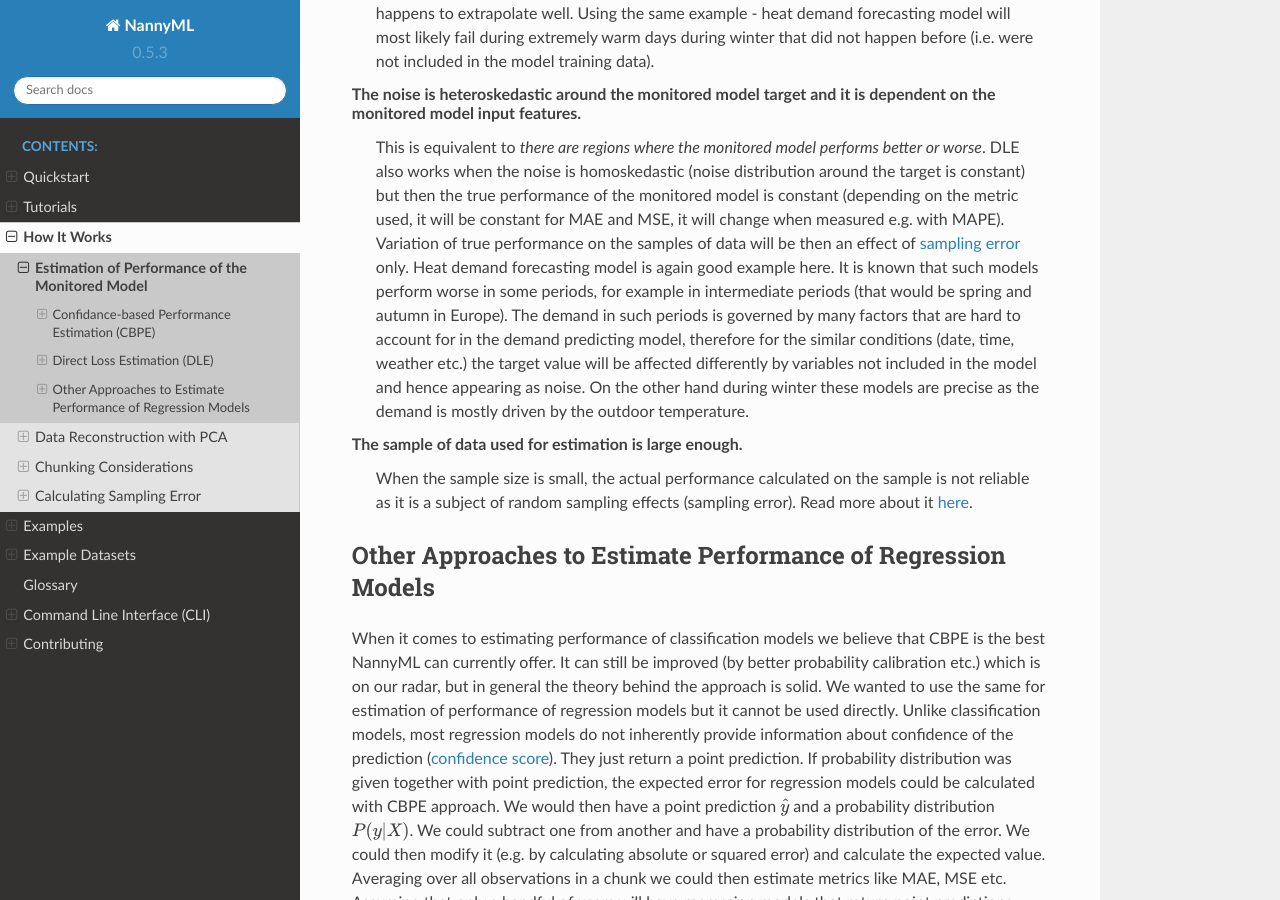
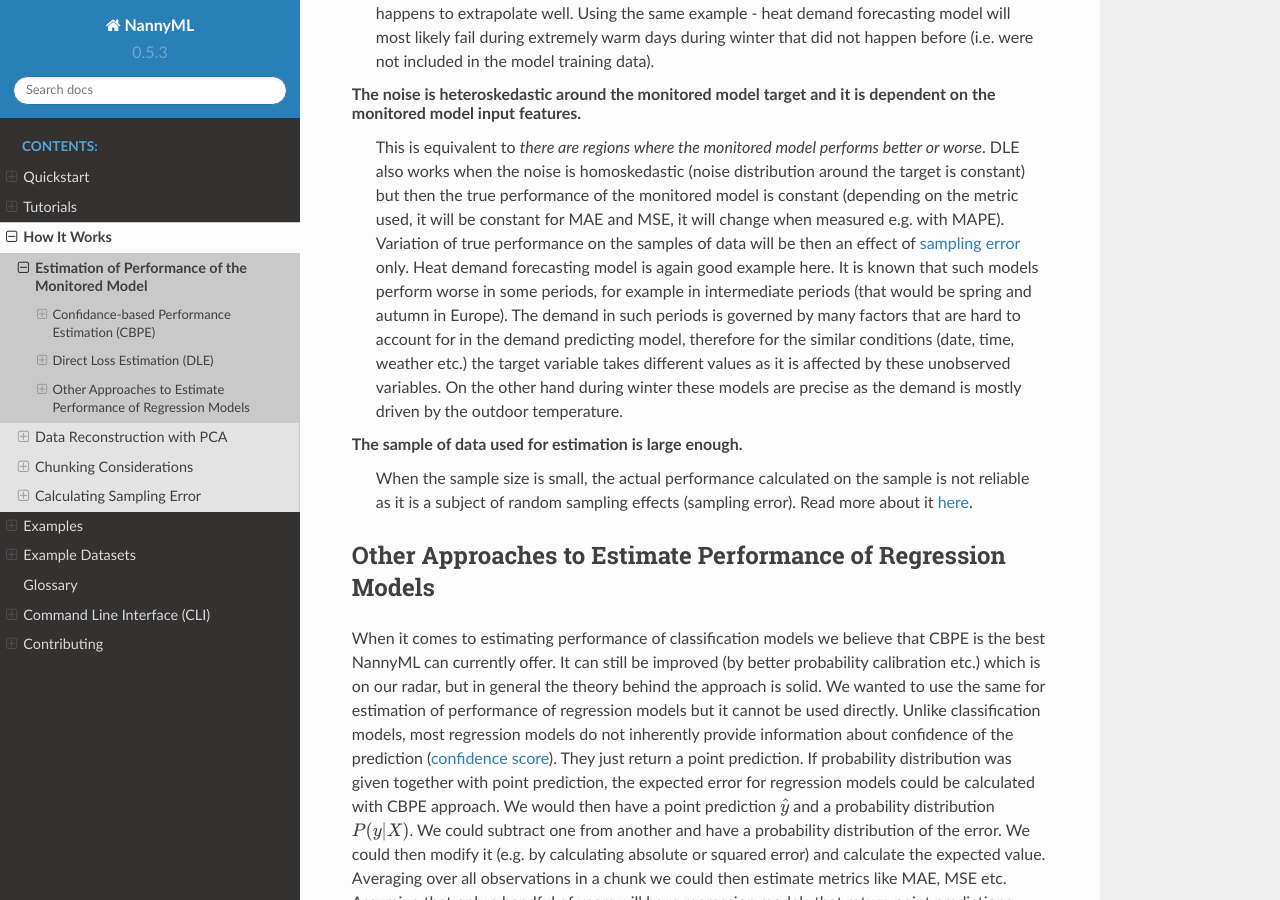
Before and after one commit to NannyML/nannyml, a Sphinx documentation site: the page built from docs/how_it_works/performance_estimation.rst, in a window 1280 px wide and 900 px high, scrolled down 13994 px. Built offline with Sphinx 7.4.7 and the Read the Docs theme 2.0.0, drawn with Linux system fonts in a browser that asks for light colours; pages that are not in the unit, such as notebooks, are missing from menus.

Commit message:
[skip ci] doc trivial update

```diff
--- a/docs/how_it_works/performance_estimation.rst
+++ b/docs/how_it_works/performance_estimation.rst
@@ -586,8 +586,8 @@ Just like CBPE, it will handle covariate shifts well. The detailed assumptions a
     It is known that such models perform worse in some periods, for example in intermediate periods
     (that would be spring and autumn in Europe).
     The demand in such periods is governed by many factors that are hard to account for in the demand predicting model,
-    therefore for the similar conditions (date, time, weather etc.) the target value will be affected differently
-    by variables not included in the model and hence appearing as noise.
+    therefore for the similar conditions (date, time, weather etc.) the target variable takes different values
+    as it is affected by these unobserved variables.
     On the other hand during winter these models are precise as the demand is mostly driven by the outdoor temperature.
 
 **The sample of data used for estimation is large enough.**
```
